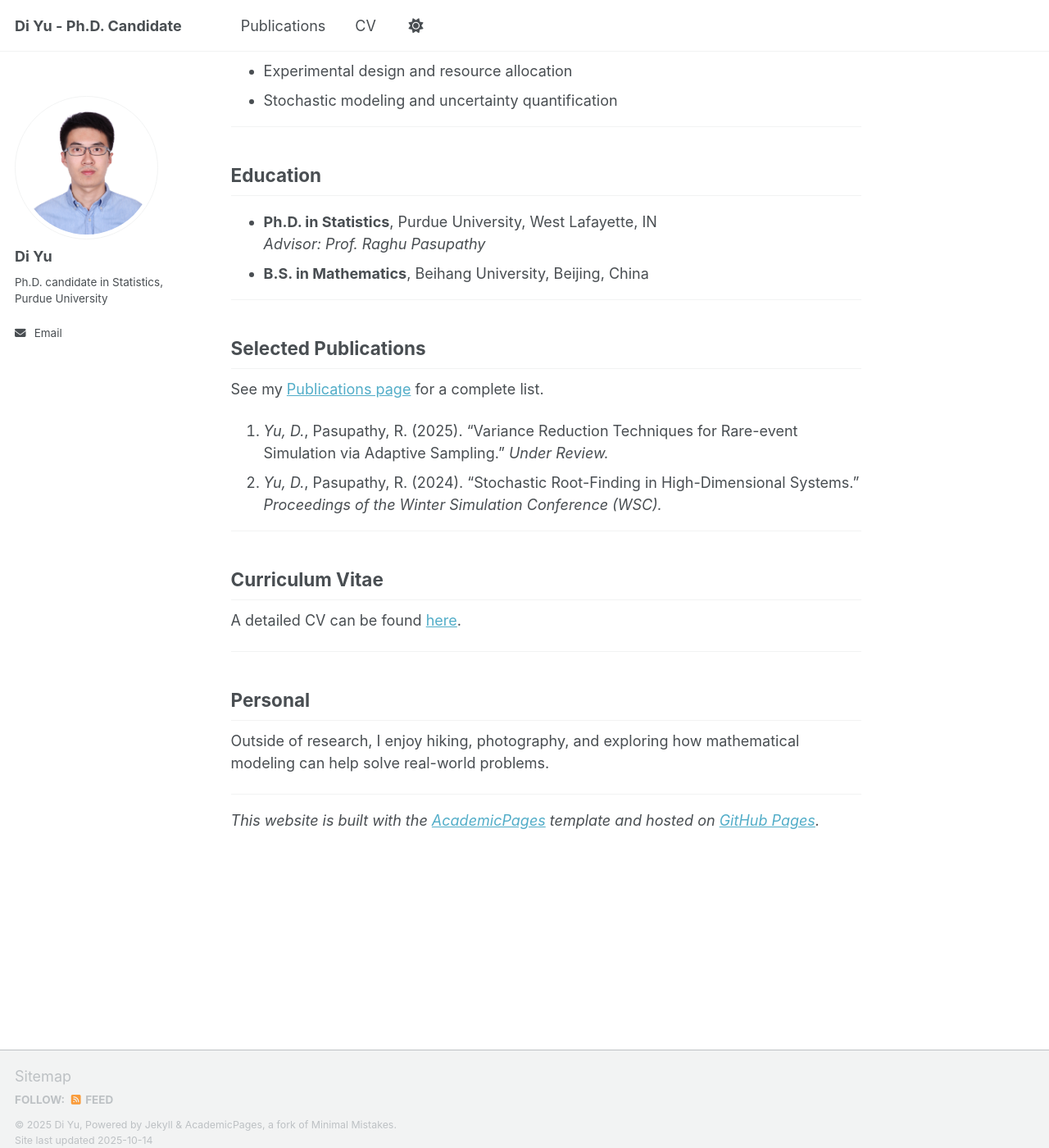
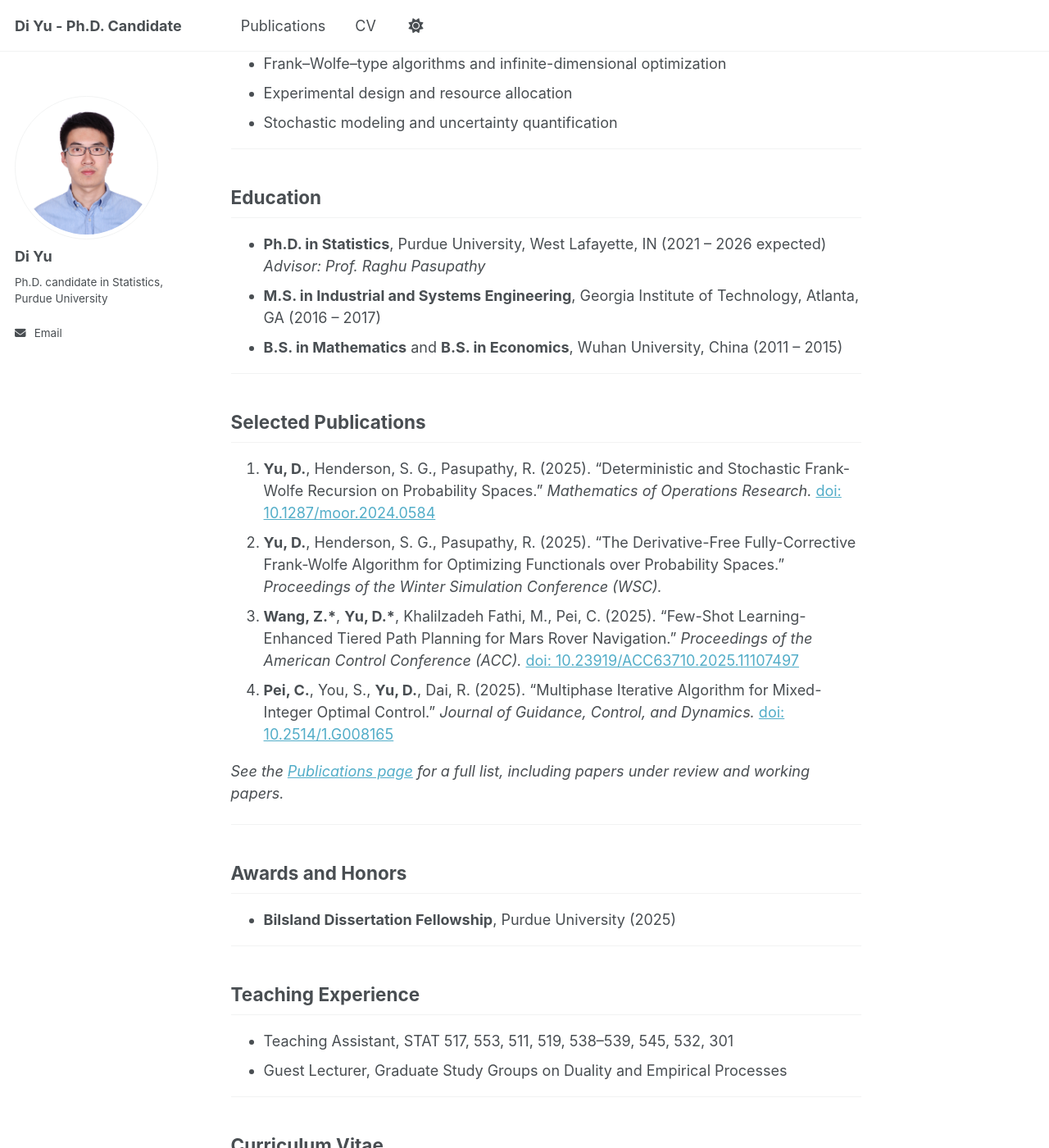
Before and after one commit to yudi12358/yudi12358.github.io, a Jekyll site: the page built from _pages/about.md, in a window 1280 px wide and 1400 px high, scrolled down 876 px. Shown: the whole window at 82% size. Built offline with Jekyll 4.4.1, drawn with Linux system fonts in a browser that asks for light colours; a script that is not in the unit is left out; some of the changed text lies outside the part shown.

Commit message:
Update about.md

```diff
--- a/_pages/about.md
+++ b/_pages/about.md
@@ -16,11 +16,11 @@ redirect_from:
 
 ## About Me
 
-I am a Ph.D. candidate in the Department of Statistics at Purdue University, advised by Prof. Raghu Pasupathy and working closely with Prof. Shane G. Henderson at Cornell University.
+Di Yu is a Ph.D. candidate in the Department of Statistics at Purdue University, advised by Professor Raghu Pasupathy and working closely with Professor Shane G. Henderson at Cornell University.
 
-My research focuses on **optimization over probability spaces**, **simulation-based optimization**, and **data-driven decision-making**, with applications in **resource allocation**, **experimental design**, **machine learning**, and **large-scale planning under uncertainty**. I have developed a series of **Frank–Wolfe–type methods for infinite-dimensional optimization** that combine theoretical rigor with computational scalability.
+His research focuses on **optimization over probability spaces**, **simulation-based optimization**, and **data-driven decision-making**, with applications in **resource allocation**, **experimental design**, **machine learning**, and **large-scale planning under uncertainty**. He has developed a series of **Frank–Wolfe–type methods for infinite-dimensional optimization** that combine theoretical rigor with computational scalability.
 
-I expect to graduate in **May 2026** and plan to pursue an academic career in **operations research**, **optimization**, and **data science**.
+Di expects to graduate in **May 2026** and plans to pursue an academic career in **operations research**, **optimization**, and **data science**. He is a recipient of the **2025 Bilsland Dissertation Fellowship**.
 
 ---
 
@@ -36,18 +36,34 @@ I expect to graduate in **May 2026** and plan to pursue an academic career in **
 
 ## Education
 
-- **Ph.D. in Statistics**, Purdue University, West Lafayette, IN
+- **Ph.D. in Statistics**, Purdue University, West Lafayette, IN (2021 – 2026 expected)
   *Advisor: Prof. Raghu Pasupathy*
-- **B.S. in Mathematics**, Beihang University, Beijing, China
+- **M.S. in Industrial and Systems Engineering**, Georgia Institute of Technology, Atlanta, GA (2016 – 2017)
+- **B.S. in Mathematics** and **B.S. in Economics**, Wuhan University, China (2011 – 2015)
 
 ---
 
 ## Selected Publications
 
-See my [Publications page](/publications/) for a complete list.
+1. **Yu, D.**, Henderson, S. G., Pasupathy, R. (2025). “Deterministic and Stochastic Frank-Wolfe Recursion on Probability Spaces.” *Mathematics of Operations Research.* [doi: 10.1287/moor.2024.0584](https://doi.org/10.1287/moor.2024.0584)
+2. **Yu, D.**, Henderson, S. G., Pasupathy, R. (2025). “The Derivative-Free Fully-Corrective Frank-Wolfe Algorithm for Optimizing Functionals over Probability Spaces.” *Proceedings of the Winter Simulation Conference (WSC).*
+3. **Wang, Z.\***, **Yu, D.\***, Khalilzadeh Fathi, M., Pei, C. (2025). “Few-Shot Learning-Enhanced Tiered Path Planning for Mars Rover Navigation.” *Proceedings of the American Control Conference (ACC).* [doi: 10.23919/ACC63710.2025.11107497](https://doi.org/10.23919/ACC63710.2025.11107497)
+4. **Pei, C.**, You, S., **Yu, D.**, Dai, R. (2025). “Multiphase Iterative Algorithm for Mixed-Integer Optimal Control.” *Journal of Guidance, Control, and Dynamics.* [doi: 10.2514/1.G008165](https://doi.org/10.2514/1.G008165)
 
-1. *Yu, D.*, Pasupathy, R. (2025). “Variance Reduction Techniques for Rare-event Simulation via Adaptive Sampling.” *Under Review.*
-2. *Yu, D.*, Pasupathy, R. (2024). “Stochastic Root-Finding in High-Dimensional Systems.” *Proceedings of the Winter Simulation Conference (WSC).*
+*See the [Publications page](/publications/) for a full list, including papers under review and working papers.*
+
+---
+
+## Awards and Honors
+
+- **Bilsland Dissertation Fellowship**, Purdue University (2025)
+
+---
+
+## Teaching Experience
+
+- Teaching Assistant, STAT 517, 553, 511, 519, 538–539, 545, 532, 301
+- Guest Lecturer, Graduate Study Groups on Duality and Empirical Processes
 
 ---
 
```
Also changed, not shown: other parts of _pages/about.md (+1 -1 lines).
